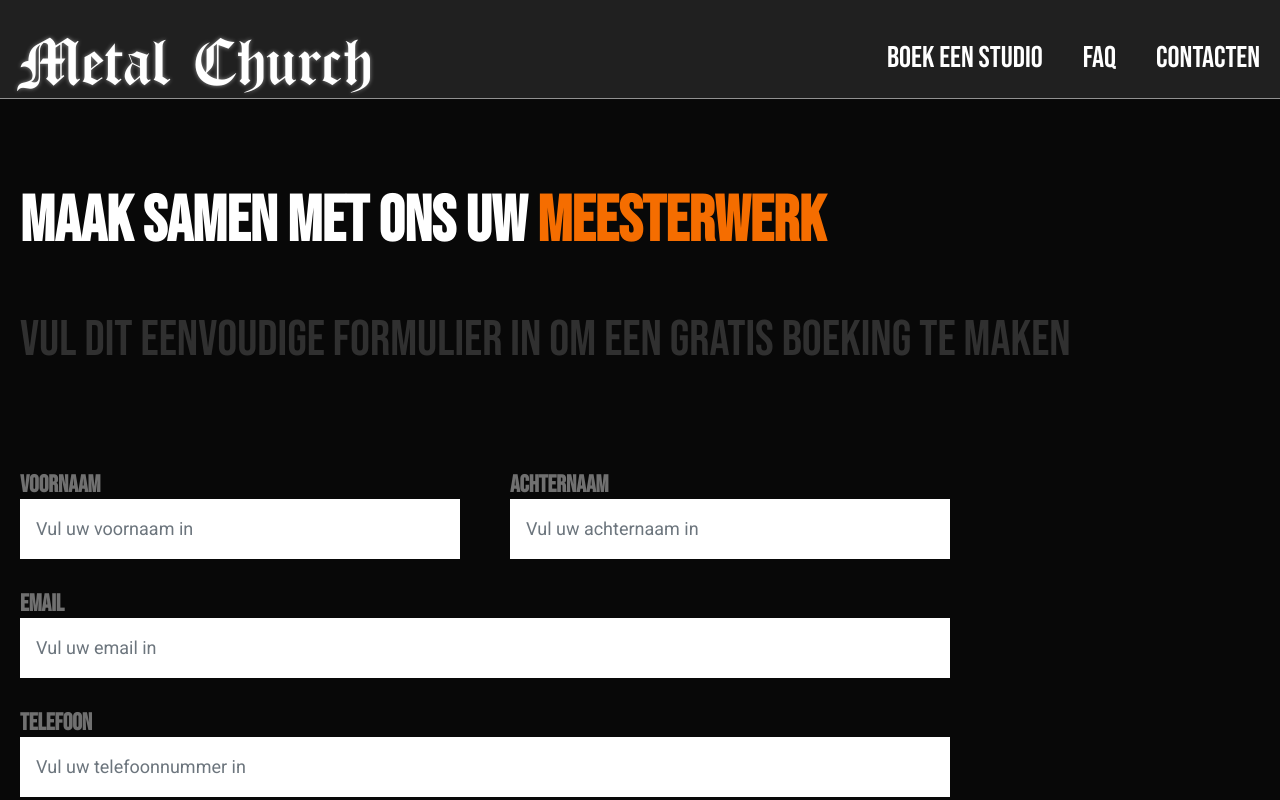
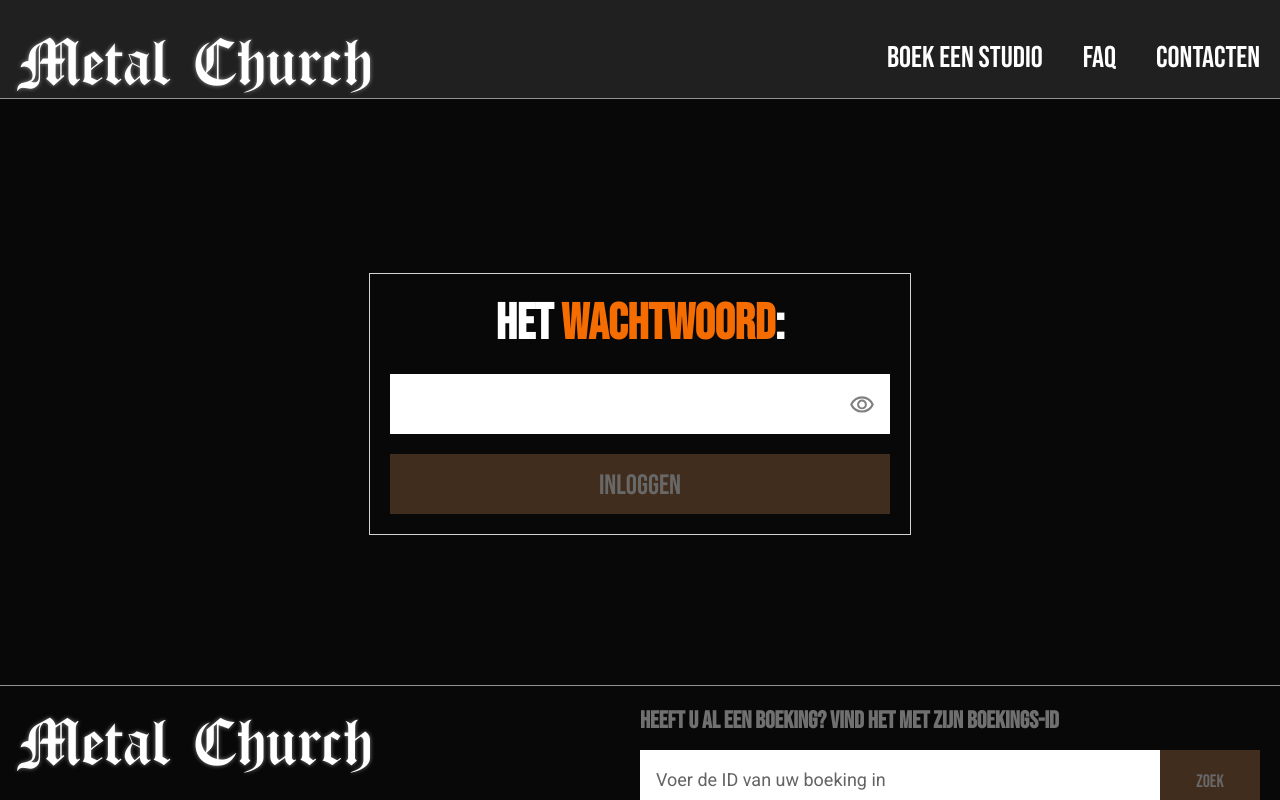
Before and after one commit to CBibop12/metal-church, a React (Vite) app: page /new-booking in a window 1280 px wide. Shown: the top 800 px of the page. Built offline with nearby package versions, Linux system fonts and the light colour scheme.

Commit message:
Booking password added

```diff
--- /dev/null
+++ b/src/js/userPassword.js
@@ -0,0 +1,3 @@
+const requiredPassword = '90221552e4c6aa7765b0ab5af934788eb57c6f558ececc9428f60ed3a504e6f4'
+
+export default requiredPassword
--- a/src/jsx/BookAStudio.jsx
+++ b/src/jsx/BookAStudio.jsx
@@ -12,6 +12,10 @@ import 'primeicons/primeicons.css';
 import QRCode from 'qrcode.react';
 import timeTable from '../js/timeTable';
 import BookingCard from './components/BookingCard';
+import visibility from '/assets/img/visibility.svg';
+import visibilityOff from '/assets/img/visibilityOff.svg';
+import SHA256 from 'crypto-js/sha256';
+import requiredPassword from '../js/userPassword';
 
 const Booking = ({burgerShown, showBurger}) => {
     const [firstName, setFirstName] = useState()
@@ -41,6 +45,10 @@ const Booking = ({burgerShown, showBurger}) => {
     const [formatedDateString, setFormatedDateString] = useState()
     const [queryStringDate, setQueryStringDate] = useState()
     const [scrolled, setScrolled] = useState(false);
+    const [isButtonAvailable, setIsButtonAvailable] = useState(false);
+    const [userPassword, setUserPassword] = useState('');
+    const [passwordShown, showThePassword] = useState(false);
+    const [isAllowed, setIsAllowed] = useState(false);
 
     useEffect(() => {
         if (!scrolled) {
@@ -48,6 +56,40 @@ const Booking = ({burgerShown, showBurger}) => {
             setScrolled(true); // Update the state variable to indicate scrolling has been performed
           }
     }, [scrolled])
+
+    useEffect(() => {
+        setIsButtonAvailable(userPassword.length >= 3);
+    }, [userPassword]);
+
+    const handlePaste = (e) => {
+        const pastedText = e.clipboardData.getData('text');
+        setUserPassword(prevValue => prevValue + pastedText);
+        setUserPassword(userPassword.substring(0, userPassword.length - pastedText.length));
+    };
+
+    const handleLogin = () => {
+        // Хэшируем введенный пароль и сравниваем с захэшированным администраторским паролем
+        const hashedInputPassword = SHA256(userPassword).toString();
+        if (hashedInputPassword === requiredPassword) {
+            setIsAllowed(true);
+            localStorage.setItem('userPassword', userPassword)
+        } else {
+            console.log(userPassword, "is wrong password");
+            setIsAllowed(false);
+            setUserPassword(''); // Очищаем поле ввода пароля
+        }
+    };
+
+    useEffect(() => {
+        const storedUserPassword = localStorage.getItem('userPassword');
+        if (storedUserPassword) {
+            console.log("We took your password from localStorage");
+            const hashedStoredUserPassword = SHA256(storedUserPassword).toString();
+            if (hashedStoredUserPassword === requiredPassword) {
+                setIsAllowed(true);
+            }
+        }
+    }, []);
 
     const renderHalfHourElements = (availableHoursList) => {
         if (hourElements) { // Проверяем, были ли элементы уже созданы
@@ -377,6 +419,27 @@ const Booking = ({burgerShown, showBurger}) => {
 
     return (
         <>
+        {!isAllowed ?
+            <>
+                <HeaderComponent burgerShown={burgerShown} showBurger={showBurger} />
+                <div className="container top-section login-section">
+                    <div className="entrance-block">
+                        <h2>Het <span>wachtwoord</span>:</h2>
+                        <div className="passInput-block">
+                            <div className="visibilityButton">
+                                <img src={passwordShown ? visibilityOff : visibility} alt="" onClick={() => showThePassword(!passwordShown)} onPaste={() => handlePaste()} />
+                            </div>
+                            <input type={passwordShown ? "text" : "password"} className='password-input' value={userPassword} onChange={(e) => setUserPassword(e.target.value)} />
+                        </div>
+                        <div className={isButtonAvailable ? "enterAdminButton" : "enterAdminButton disable"} onClick={handleLogin}>
+                            Inloggen
+                        </div>
+                    </div>
+                </div>
+                <FooterComponent />
+            </>
+            :
+            <>
             <HeaderComponent burgerShown={burgerShown} showBurger={showBurger}></HeaderComponent>
             <div className="container top-section">
                 {bookingId.length == 0 ?
@@ -489,6 +552,8 @@ const Booking = ({burgerShown, showBurger}) => {
             </div>
             <FooterComponent></FooterComponent>
             </>
+        }
+    </>
     )
 }
 export default Booking
--- a/src/jsx/Home.jsx
+++ b/src/jsx/Home.jsx
@@ -78,10 +78,6 @@ const Home = ({burgerShown, showBurger}) => {
         <div className="about-us-sec">
             <p>
             Welkom bij Metal Church, een unieke muziekopnamestudio in het hart van Maurik, Nederland. Wij geloven in het bevorderen van creativiteit en het bieden van kansen aan aspirant-muzikanten om hun dromen waar te maken. Wat ons onderscheidt? De mogelijkheid om onze studioruimte gratis te huren.
-            <br/><br/>
-            Ons verhaal gaat niet alleen over geluidsdichte muren en hoogwaardige apparatuur; het gaat over passie, veerkracht en het besef dat iedereen recht heeft op een kans om zijn stempel te drukken op de wereld van muziek. Achter dit initiatief schuilt een bitterzoet verhaal - de studio is opgericht ter nagedachtenis aan een getalenteerde muzikant die ons te vroeg heeft verlaten. Ter ere van hen hebben we besloten onze deuren te openen zonder de financiële last, zodat kunstenaars toegang hebben tot een professionele opnameomgeving zonder zich zorgen te maken over de kosten.
-            <br/><br/>
-            Metal Church is meer dan alleen een studio; het is een toevluchtsoord voor degenen die tegenslagen hebben gehad, een plek waar de echo's van verdriet kunnen worden omgezet in melodieën van hoop. We geloven dat iedereen de kans moet krijgen om zijn stem te laten horen en zijn emoties te uiten via muziek, ongeacht financiële beperkingen.
             </p>
             <div className="about-us-poster">
                 <div className="img-overlay"></div>
```
Lines whose indentation alone changed are shown as unchanged.
